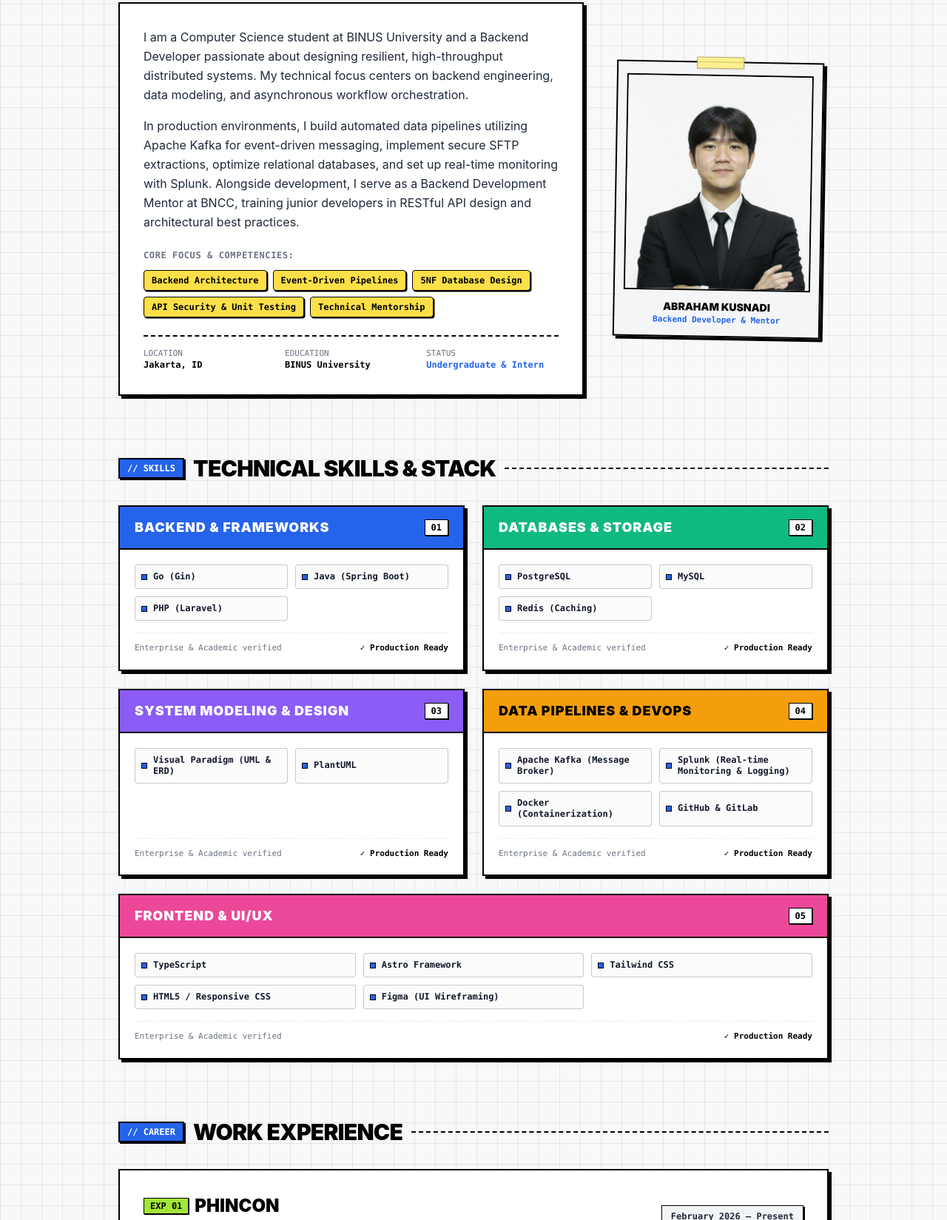
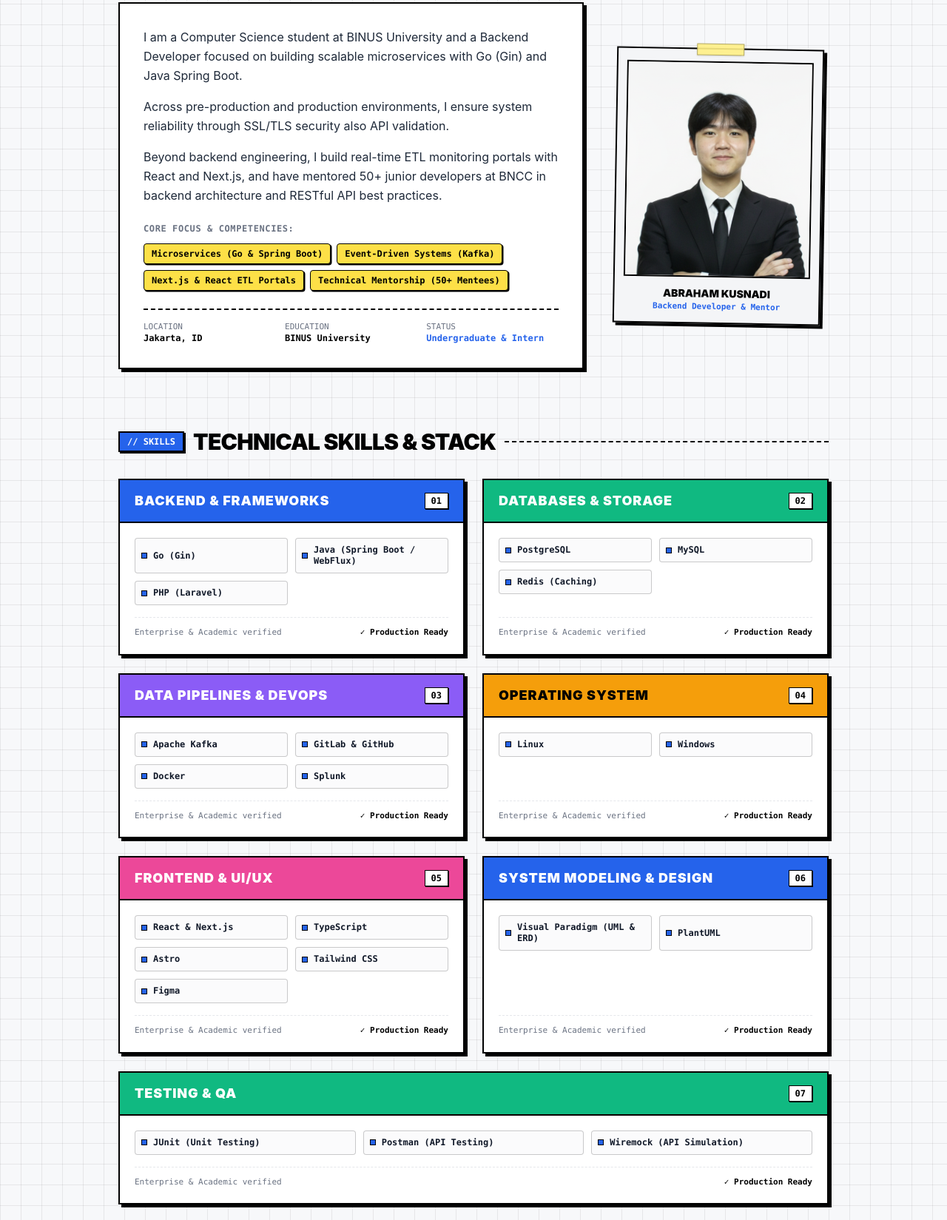
Before and after one commit to abrahamkusnadi/my-portfolio, an Astro site: page / in a window 1280 px wide. Shown: the part 919-2568 px from the top of the page at 74% size. Built offline with nearby package versions, Linux system fonts and the light colour scheme; Astro itself is replaced by a stand-in of ours.

Commit message:
feat: update techstack

```diff
--- a/src/components/Footer.astro
+++ b/src/components/Footer.astro
@@ -41,7 +41,7 @@ const currentYear = new Date().getFullYear();
       </div>
 
       <p class="text-gray-600 text-center">
-        &copy; {currentYear} {author}. Built with Astro &amp; Neo-Brutalism.
+        &copy; {currentYear} {author}
       </p>
 
       <ul class="flex items-center gap-3">
--- a/src/config/index.ts
+++ b/src/config/index.ts
@@ -18,7 +18,7 @@ export const SITE_CONFIG: SiteConfig = {
     { text: "LinkedIn", href: "https://www.linkedin.com/in/abrahamkusnadi" },
     { text: "GitHub", href: "https://github.com/abrahamkusnadi" },
   ],
-  socialImage: "/abraham-kusnadi-big.png",
+  socialImage: "/website.png",
   canonicalURL: "https://abrahamkusnadi.vercel.app/",
 };
 
@@ -34,31 +34,31 @@ export const SITE_CONTENT: SiteContent = {
   },
   about: {
     description: [
-      "I am a Computer Science student at BINUS University and a Backend Developer passionate about designing resilient, high-throughput distributed systems. My technical focus centers on backend engineering, data modeling, and asynchronous workflow orchestration.",
-      "In production environments, I build automated data pipelines utilizing Apache Kafka for event-driven messaging, implement secure SFTP extractions, optimize relational databases, and set up real-time monitoring with Splunk. Alongside development, I serve as a Backend Development Mentor at BNCC, training junior developers in RESTful API design and architectural best practices.",
+      "I am a Computer Science student at BINUS University and a Backend Developer focused on building scalable microservices with Go (Gin) and Java Spring Boot.",
+      "Across pre-production and production environments, I ensure system reliability through SSL/TLS security also API validation.",
+      "Beyond backend engineering, I build real-time ETL monitoring portals with React and Next.js, and have mentored 50+ junior developers at BNCC in backend architecture and RESTful API best practices.",
     ],
     image: "/abraham-kusnadi-big.png",
     highlights: [
-      "Backend Architecture",
-      "Event-Driven Pipelines",
-      "5NF Database Design",
-      "API Security & Unit Testing",
-      "Technical Mentorship",
+      "Microservices (Go & Spring Boot)",
+      "Event-Driven Systems (Kafka)",
+      "Next.js & React ETL Portals",
+      "Technical Mentorship (50+ Mentees)",
     ],
   },
   skills: [
     {
       title: "Backend & Frameworks",
-      badgeColor: "#3B82F6", // Sky/Cobalt Blue
+      badgeColor: "#3B82F6",
       items: [
         "Go (Gin)",
-        "Java (Spring Boot)",
+        "Java (Spring Boot / WebFlux)",
         "PHP (Laravel)",
       ],
     },
     {
       title: "Databases & Storage",
-      badgeColor: "#10B981", // Emerald/Mint
+      badgeColor: "#10B981",
       items: [
         "PostgreSQL",
         "MySQL",
@@ -66,46 +66,63 @@ export const SITE_CONTENT: SiteContent = {
       ],
     },
     {
+      title: "Data Pipelines & DevOps",
+      badgeColor: "#F59E0B",
+      items: [
+        "Apache Kafka",
+        "GitLab & GitHub",
+        "Docker",
+        "Splunk",
+      ],
+    },
+    {
+      title: "Operating System",
+      badgeColor: "#6B7280",
+      items: [
+        "Linux",
+        "Windows",
+      ],
+    },
+    {
+      title: "Frontend & UI/UX",
+      badgeColor: "#EC4899",
+      items: [
+        "React & Next.js",
+        "TypeScript",
+        "Astro  ",
+        "Tailwind CSS",
+        "Figma",
+      ],
+    },
+    {
       title: "System Modeling & Design",
-      badgeColor: "#8B5CF6", // Violet/Purple
+      badgeColor: "#8B5CF6",
       items: [
         "Visual Paradigm (UML & ERD)",
         "PlantUML",
       ],
     },
-    {
-      title: "Data Pipelines & DevOps",
-      badgeColor: "#F59E0B", // Amber/Gold
+        {
+      title: "Testing & QA",
+      badgeColor: "#06B6D4",
       items: [
-        "Apache Kafka (Message Broker)",
-        "Splunk (Real-time Monitoring & Logging)",
-        "Docker (Containerization)",
-        "GitHub & GitLab",
-      ],
-    },
-    {
-      title: "Frontend & UI/UX",
-      badgeColor: "#EC4899", // Rose/Pink
-      items: [
-        "TypeScript",
-        "Astro Framework",
-        "Tailwind CSS",
-        "HTML5 / Responsive CSS",
-        "Figma (UI Wireframing)",
+        "JUnit (Unit Testing)",
+        "Postman (API Testing)",
+        "Wiremock (API Simulation)",
       ],
     },
   ],
   experience: [
     {
-      company: "PhinCon",
+      company: "PhinCon (Phintraco Consulting)",
       position: "Backend Developer Intern",
       startDate: "February 2026",
       endDate: "Present",
       summary: [
-        "Engineered automated reporting services integrated with SFTP for secure data extraction and Splunk for real-time log monitoring, significantly streamlining data workflow cycles.",
-        "Designed and enforced robust input validation layers across RESTful endpoints to safeguard API integrity and prevent malformed request handling.",
-        "Authored comprehensive unit test suites for critical backend business logic, minimizing production regression risks.",
-        "Collaborated with senior consultants and lead engineers through structured code reviews and architectural QA, adhering to strict enterprise standards.",
+        "Engineered enterprise microservices using Go (Gin) and Java Spring Boot (WebFlux/R2DBC) alongside asynchronous automated SFTP extraction services for blasting billing report from Splunk",
+        "Managed SSL/TLS certificates and Java keystores/truststores, and deployed WireMock API simulators to ensure reliable service integrations.",
+        "Enforced strict RESTful API input validation, authored comprehensive JUnit test suites, and monitored production workflows via Splunk to minimize regression risks.",
+        "Developed interactive web portals using React and Next.js to support real-time ETL pipeline monitoring and data reconciliation.",
       ],
     },
     {
@@ -116,7 +133,7 @@ export const SITE_CONTENT: SiteContent = {
       summary: [
         "Coordinated native Indonesian speaker teams, systematically tracking audio dataset progress and quality standards for conversational AI models.",
         "Facilitated operational workflows and technical troubleshooting, ensuring smooth task execution and timely data submissions.",
-        "Localized English technical specifications into Indonesian and structured step-by-step documentation for distributed contributor teams.",
+        "Localized English technical specifications into Indonesian and structured step-by-step visual documentation for distributed contributor teams.",
       ],
     },
   ],
@@ -126,7 +143,7 @@ export const SITE_CONTENT: SiteContent = {
       summary:
         "Full-featured e-commerce platform built with Laravel featuring automated invoice generation, dynamic shopping cart management, and role-based admin inventory controls.",
       image: "/meksiko-inc.png",
-      tags: ["PHP", "Laravel", "MySQL", "Bootstrap", "Blade"],
+      tags: ["PHP", "Laravel", "MySQL", "Tailwind CSS", "Blade"],
       linkPreview: "https://drive.google.com/file/d/1kh5jXmFl5Q5U1Gq7Sj5vnzMQIjUS74jC/view?usp=sharing",
       linkSource: "https://github.com/abrahamkusnadi/Laravel-Project-BNCC",
     },
@@ -151,9 +168,9 @@ export const SITE_CONTENT: SiteContent = {
     {
       name: "Spotify Big Data Clustering",
       summary:
-        "Music data analytics and unsupervised machine learning pipeline utilizing K-Means clustering in Python to classify acoustic audio features at scale.",
+        "Music data analytics and unsupervised machine learning pipeline utilizing K-Means clustering and PCA in Python to classify acoustic audio features at scale.",
       image: "/spotify-clustering.png",
-      tags: ["Python", "K-Means", "Scikit-Learn", "Data Analysis", "Pandas"],
+      tags: ["Python", "K-Means", "Scikit-Learn", "PCA", "Pandas"],
       linkPreview: "https://colab.research.google.com/drive/1qvrL5DYlZyjgTJGk6fzyDBUT-WyVNguL",
       linkSource: "https://github.com/abrahamkusnadi/Big-Data-Processing-Project",
     },
@@ -170,20 +187,20 @@ export const SITE_CONTENT: SiteContent = {
           title: "Backend Development Mentor — LnT 37 & LnT 38",
           periodRole: "Nov 2025 - Present (2 Consecutive Cohorts)",
           description:
-            "Instructed student cohorts in server-side web development using PHP (Laravel), MVC architecture, RESTful API conventions, and relational database modeling. Delivered hands-on code reviews, guided mentees through final capstone fullstack projects, and conducted troubleshooting support.",
+            "Instructed student cohorts in server-side web development using PHP (Laravel), MVC architecture, RESTful API conventions, and relational database modeling. Delivered hands-on code reviews, guided mentees through final capstone full-stack projects, and conducted troubleshooting support.",
           certificateLink: "/bncc-praetorian-1.pdf",
         },
       ],
     },
     {
       name: "Himpunan Mahasiswa Teknik Informatika (HIMTI)",
-      period: "Mar 2025 - Dec 2025",
+      period: "Mar 2025 - Oct 2025",
       summary:
         "Active member of the academic events committee, contributing to large-scale technological symposiums, public relations, and operational event logistics.",
       image: "/himti.jpg",
       roles: [
         {
-          title: "Registration & Fundraising Staff — HIMTI 33rd Anniversary",
+          title: "Registration & Fundraising Staff — HIMTI 33rd Anniversary \"INSIGHT\"",
           periodRole: "Aug 2025 - Oct 2025",
           description:
             "Executed attendee registration pipelines and managed fundraising campaigns, coordinating directly with external sponsors and event participants.",
```
Also changed, not shown: public/website.png (added).
